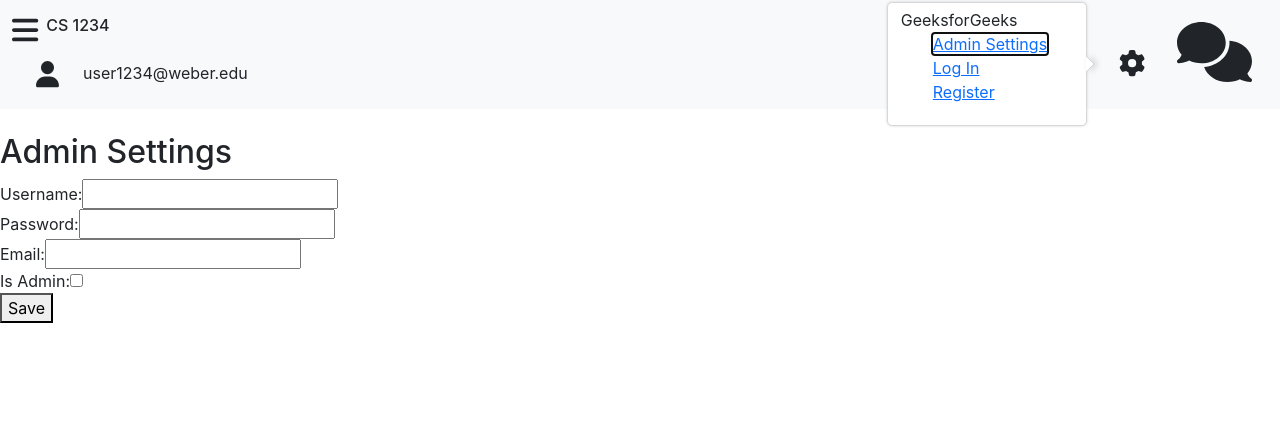
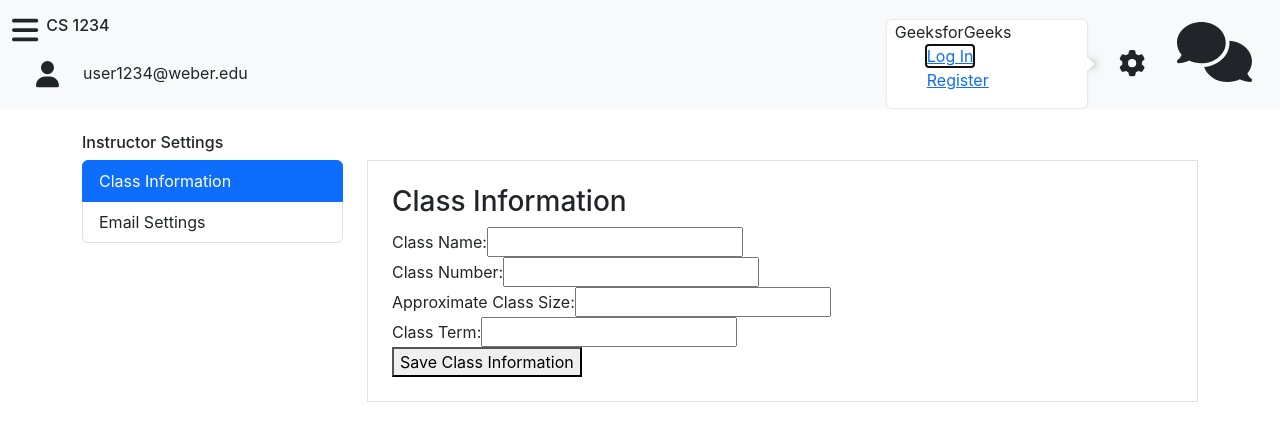
Before and after one commit to jessicacaron/piazza_clone, a React (Create React App) app: page /admin in a window 1280 px wide. Both pictures are taken after a click on the icon 1131 px from the left and 63 px from the top of the page. Shown: the top 440 px of the page. Built offline with nearby package versions, Linux system fonts and the light colour scheme.

Commit message:
added admin settings

```diff
--- a/package.json
+++ b/package.json
@@ -19,7 +19,8 @@
     "react-scripts": "5.0.1",
     "react-to-print": "^2.15.1",
     "reactjs-popup": "^2.0.6",
-    "web-vitals": "^2.1.4"
+    "web-vitals": "^2.1.4",
+    "@babel/plugin-proposal-private-property-in-object":"7.21.11"
   },
   "scripts": {
     "start": "react-scripts start",
--- a/src/App.js
+++ b/src/App.js
@@ -1,6 +1,5 @@
 import React from 'react';
 import { BrowserRouter as Router, Routes, Route } from 'react-router-dom';
-import Navigation from './components/UI/Navigation'; // Import the Navigation component
 import Home from './components/Pages/Home'; // Import other components
 import Login from './components/Auth/Login';
 import Register from './components/Auth/Register';
@@ -113,7 +112,6 @@ function App() {
   return (
     <Router>
       <div>
-        <Navigation />
         <Routes>
           <Route exact path="/" element={<Home discussions={discussions} />} />
           <Route path="/login" element={<Login />} />
--- a/src/components/Admin/Admin.js
+++ b/src/components/Admin/Admin.js
@@ -1,66 +1,199 @@
 import React, { useState } from "react";
+import Navigation from "../UI/Navigation";
 
 function Admin() {
   // State variables to store form data
-  const [username, setUsername] = useState("");
-  const [password, setPassword] = useState("");
-  const [email, setEmail] = useState("");
-  const [isAdmin, setIsAdmin] = useState(false);
+  const [className, setClassName] = useState("");
+  const [classNumber, setClassNumber] = useState("");
+  const [classSize, setClassSize] = useState("");
+  const [classTerm, setClassTerm] = useState("");
+  const [emailNotificationFrequency, setEmailNotificationFrequency] =
+    useState("");
 
-  // Function to handle form submission
-  const handleSubmit = (e) => {
+  // State variable to manage active section
+  const [activeSection, setActiveSection] = useState("classInfo");
+
+  // Function to handle form submission for class information
+  const handleSubmitClassInfo = (e) => {
     e.preventDefault();
     // Perform any actions like submitting data to server here
-    console.log("Form submitted with data:", { username, password, email, isAdmin });
+    console.log("Class Information submitted with data:", {
+      className,
+      classNumber,
+      classSize,
+      classTerm,
+    });
+  };
+
+  // Function to handle form submission for email settings
+  const handleSubmitEmailSettings = (e) => {
+    e.preventDefault();
+    // Perform any actions like submitting data to server here
+    console.log("Email Settings submitted with data:", {
+      emailNotificationFrequency,
+    });
   };
 
   return (
     <div>
-      <h2>Admin Settings</h2>
-      <form onSubmit={handleSubmit}>
+        <Navigation />
+      <div className="container">
+        <h6>Instructor Settings</h6>
+        <div className="row">
+          <div className="col-md-3">
+            {/* Side menu */}
+            <ul className="list-group">
+              <li
+                className={`list-group-item ${
+                  activeSection === "classInfo" ? "active" : ""
+                }`}
+                onClick={() => setActiveSection("classInfo")}
+              >
+                Class Information
+              </li>
+              <li
+                className={`list-group-item ${
+                  activeSection === "emailSettings" ? "active" : ""
+                }`}
+                onClick={() => setActiveSection("emailSettings")}
+              >
+                Email Settings
+              </li>
+            </ul>
+          </div>
+          <div className="col-md-9">
+            {/* Content */}
             <div>
-          <label htmlFor="username">Username:</label>
+              {activeSection === "classInfo" && (
+                <div className="border p-4">
+                  <h3>Class Information</h3>
+                  <form onSubmit={handleSubmitClassInfo}>
+                    {/* Class information fields */}
+                    {/* Input fields for class name, class number, class size, class term */}
+                    <div>
+                      <label htmlFor="className">Class Name:</label>
                       <input
                         type="text"
-            id="username"
-            value={username}
-            onChange={(e) => setUsername(e.target.value)}
+                        id="className"
+                        value={className}
+                        onChange={(e) => setClassName(e.target.value)}
                         required
                       />
                     </div>
                     <div>
-          <label htmlFor="password">Password:</label>
+                      <label htmlFor="classNumber">Class Number:</label>
                       <input
-            type="password"
-            id="password"
-            value={password}
-            onChange={(e) => setPassword(e.target.value)}
+                        type="text"
+                        id="classNumber"
+                        value={classNumber}
+                        onChange={(e) => setClassNumber(e.target.value)}
                         required
                       />
                     </div>
                     <div>
-          <label htmlFor="email">Email:</label>
+                      <label htmlFor="classSize">Approximate Class Size:</label>
                       <input
-            type="email"
-            id="email"
-            value={email}
-            onChange={(e) => setEmail(e.target.value)}
+                        type="text"
+                        id="classSize"
+                        value={classSize}
+                        onChange={(e) => setClassSize(e.target.value)}
                         required
                       />
                     </div>
                     <div>
-          <label htmlFor="isAdmin">Is Admin:</label>
+                      <label htmlFor="classTerm">Class Term:</label>
                       <input
-            type="checkbox"
-            id="isAdmin"
-            checked={isAdmin}
-            onChange={(e) => setIsAdmin(e.target.checked)}
+                        type="text"
+                        id="classTerm"
+                        value={classTerm}
+                        onChange={(e) => setClassTerm(e.target.value)}
+                        required
                       />
                     </div>
-        <button type="submit">Save</button>
+                    <button type="submit">Save Class Information</button>
                   </form>
+                </div>
+              )}
+              {activeSection === "emailSettings" && (
+                <div className="border p-4">
+                  <h3>Email Settings</h3>
+                  <form onSubmit={handleSubmitEmailSettings}>
+                    {/* Email settings fields */}
+                    {/* Input fields for email notification frequency */}
+                    <div>
+                      <label htmlFor="emailNotificationFrequency">
+                        Email Notification Frequency:
+                      </label>
+                      <select
+                        id="emailNotificationFrequency"
+                        value={emailNotificationFrequency}
+                        onChange={(e) =>
+                          setEmailNotificationFrequency(e.target.value)
+                        }
+                        required
+                      >
+                        <option value="">Select Frequency</option>
+                        <option value="daily">Daily</option>
+                        <option value="weekly">Weekly</option>
+                        <option value="monthly">Monthly</option>
+                      </select>
+                    </div>
+                    <button type="submit">Save Email Settings</button>
+                  </form>
+                </div>
+              )}
+            </div>
+          </div>
+        </div>
+      </div>
     </div>
   );
 }
 
 export default Admin;
+
+// import React, { useState } from "react";
+
+// function Admin() {
+//   // State variables to store form data
+//   const [className, setClassName] = useState("");
+//   const [classNumber, setClassNumber] = useState("");
+//   const [classSize, setClassSize] = useState("");
+//   const [classTerm, setClassTerm] = useState("");
+
+//   const [emailNotificationFrequency, setEmailNotificationFrequency] = useState("");
+
+//   // Function to handle form submission
+//   const handleSubmitClassInfo = (e) => {
+//     e.preventDefault();
+//     // Perform any actions like submitting data to server here
+//     console.log("Class Information submitted with data:", { className, classNumber, classSize, classTerm });
+//   };
+
+//   const handleSubmitEmailSettings = (e) => {
+//     e.preventDefault();
+//     // Perform any actions like submitting data to server here
+//     console.log("Email Settings submitted with data:", { emailNotificationFrequency });
+//   };
+
+//   return (
+//     <div>
+//       <h2>Admin Settings</h2>
+//       <div className="border p-4">
+//         <h3>Class Information</h3>
+//         <form onSubmit={handleSubmitClassInfo}>
+
+//         </form>
+//       </div>
+
+//       <div className="border p-4">
+//         <h3>Email Settings</h3>
+//         <form onSubmit={handleSubmitEmailSettings}>
+
+//         </form>
+//       </div>
+//     </div>
+//   );
+// }
+
+// export default Admin;
--- a/src/components/Posts/Discussion.js
+++ b/src/components/Posts/Discussion.js
@@ -1,6 +1,7 @@
 import React, { useState } from "react";
 import { NavLink } from "react-router-dom";
 import "./Discussion.css";
+import Navigation from "../UI/Navigation";
 
 
 
@@ -40,7 +41,7 @@ const Discussion = ({ discussions }) => {
 
   return (
     <div>
-      {/* <Sidenav></Sidenav> */}
+      <Navigation />
       <div className="main">
         <div className="row">
           <div className="col-md-2 col col-left text-center">
--- a/src/components/UI/Navigation.js
+++ b/src/components/UI/Navigation.js
@@ -1,4 +1,4 @@
-import React from "react";
+import React, { useState } from "react";
 import { Link } from "react-router-dom";
 
 import { FontAwesomeIcon } from "@fortawesome/react-fontawesome";
@@ -9,6 +9,14 @@ import 'reactjs-popup/dist/index.css';
 import './Navigation.css';
 
 function Navigation() {
+  // State variable to track if the popup is open
+  const [isPopupOpen, setIsPopupOpen] = useState(false);
+
+  // Function to handle closing of the popup
+  const handleClosePopup = () => {
+    setIsPopupOpen(false);
+  };
+
   return (
     <nav className="navbar navbar-expand-lg bg-body-tertiary mb-4">
       <div className="container-fluid">
@@ -22,28 +30,23 @@ function Navigation() {
 
         <span className="px-2">
 
-        <Popup trigger=
-                {<FontAwesomeIcon className="px-4" icon={faGear}  size="sm"/>
-              }
-                position="left center">
-                <div className="mx-2">GeeksforGeeks
+          <Popup
+            trigger={<FontAwesomeIcon className="px-4" icon={faGear}  size="sm"/>}
+            position="left center"
+            open={isPopupOpen}
+            onClose={handleClosePopup} // Function to handle closing of the popup
+            contentStyle={{ padding: "0px", border: "none", width: "200px" }} // Customize popup style
+          >
+            <div className="mx-2">
+              GeeksforGeeks
               <ul>
-                  <li><Link to="/admin">Admin Settings</Link></li>
                 <li><Link to="/login">Log In</Link></li>
-                  <li><Link to="/register">Register</Link></li>
+                <li><Link to="/register" onClick={handleClosePopup}>Register</Link></li>
               </ul>
-
-
-
             </div>
-
           </Popup>
           <FontAwesomeIcon className="px-2" icon={faComments}  size="2x"/>
         </span>
-
-
-
-
       </div>
     </nav>
   );
```
Also changed, not shown: src/components/Auth/Login.js (+9 -2 lines), src/components/Auth/Register.js (+7 -3 lines), src/components/Pages/Home.js (+62 -12 lines), src/components/Pages/Reports.js (+6 -1 lines), src/components/Posts/Post.js (+45 -18 lines), src/components/Posts/Reply.js (+5 -6 lines), src/components/Admin/Admin.css (added). Lines whose indentation alone changed are shown as unchanged.
